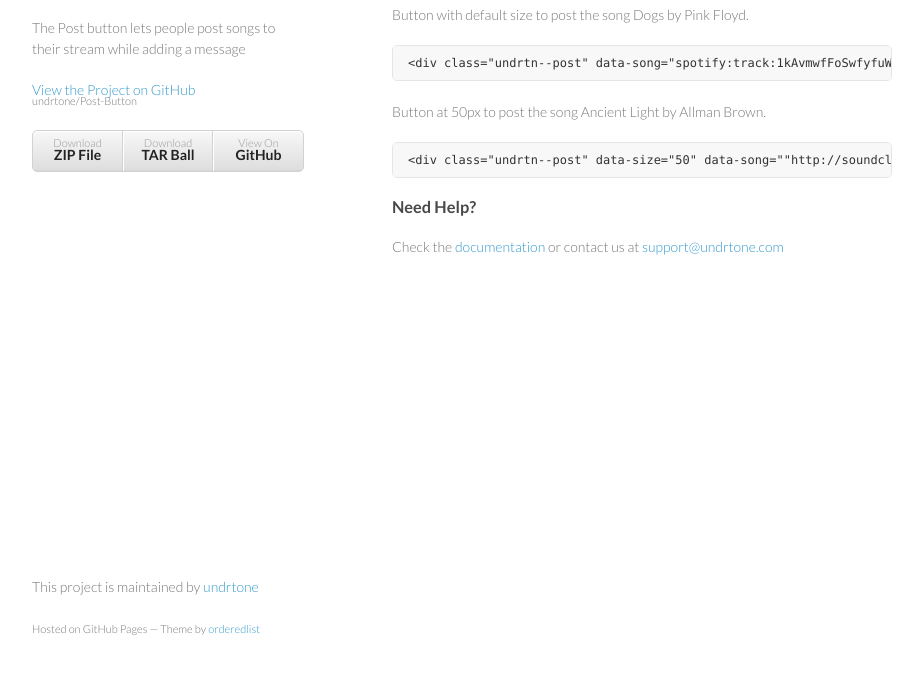
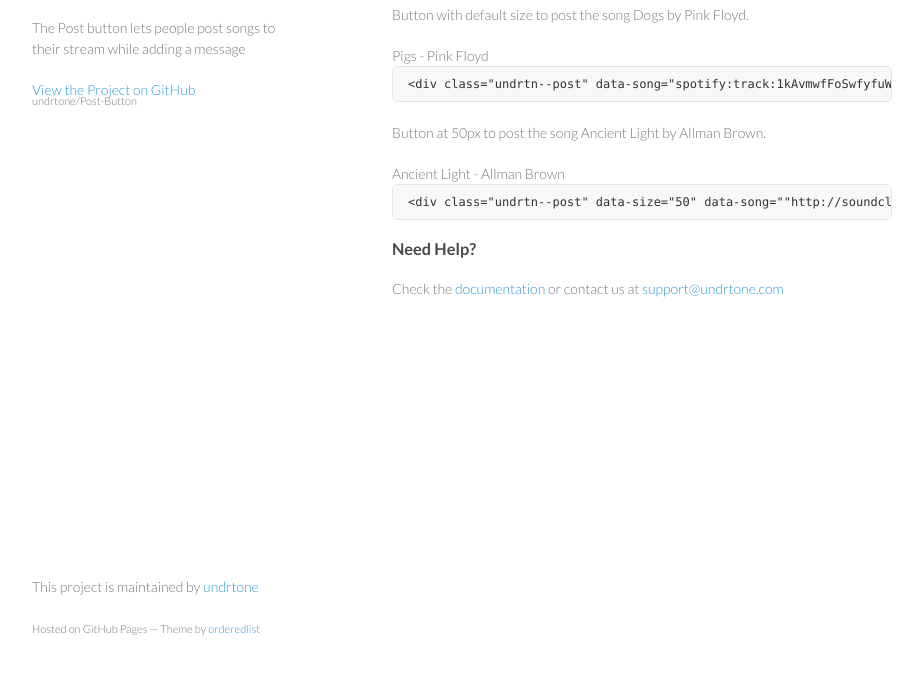
Before and after one commit to undrtone/Post-Button, a plain HTML site: page index.html in a window 1280 px wide. Shown: the part 92-766 px from the top of the page, without its empty margins (178-1101 px from the left). Drawn offline with Linux system fonts and the light colour scheme.

Commit message:
Add example

```diff
--- a/index.html
+++ b/index.html
@@ -20,23 +20,19 @@
 
         <p class="view"><a href="https://github.com/undrtone/Post-Button">View the Project on GitHub <small>undrtone/Post-Button</small></a></p>
 
-
-        <ul>
-          <li><a href="https://github.com/undrtone/Post-Button/zipball/master">Download <strong>ZIP File</strong></a></li>
-          <li><a href="https://github.com/undrtone/Post-Button/tarball/master">Download <strong>TAR Ball</strong></a></li>
-          <li><a href="https://github.com/undrtone/Post-Button">View On <strong>GitHub</strong></a></li>
-        </ul>
       </header>
       <section>
         <h3>
 <a id="undrtone-post-button-examples" class="anchor" href="#undrtone-post-button-examples" aria-hidden="true"><span class="octicon octicon-link"></span></a>Undrtone Post Button Examples</h3>
 
 <p>Button with default size to post the song Dogs by Pink Floyd.</p>
+<div class="undrtn--post" data-song="spotify:track:1kAvmwfFoSwfyfuW5RmfD0">Pigs - Pink Floyd</div>
 
 <pre><code>&lt;div class="undrtn--post" data-song="spotify:track:1kAvmwfFoSwfyfuW5RmfD0"&gt;Pigs - Pink Floyd&lt;/div&gt;
 </code></pre>
 
 <p>Button at 50px to post the song Ancient Light by Allman Brown.</p>
+<div class="undrtn--post" data-size="50" data-song="http://soundcloud.com/allmanbrown/ancient-light1">Ancient Light - Allman Brown</div>
 
 <pre><code>&lt;div class="undrtn--post" data-size="50" data-song=""http://soundcloud.com/allmanbrown/ancient-light1"&gt;Ancient Light - Allman Brown&lt;/div&gt;
 </code></pre>
@@ -51,6 +47,10 @@
         <p><small>Hosted on GitHub Pages &mdash; Theme by <a href="https://github.com/orderedlist">orderedlist</a></small></p>
       </footer>
     </div>
+    <script type="text/javascript">
+    !function(a,b){var c,d=a.createElement(b);d.type="text/javascript",d.async=1,d.src=a.location.protocol+"//cdn.undrtone.com/build/buttonpost.min.js",c=a.getElementsByTagName(b)[0],c.parentNode.insertBefore(d,c)}(document,"script");
+    </script>
+
     <script src="javascripts/scale.fix.js"></script>
 
   </body>
```
